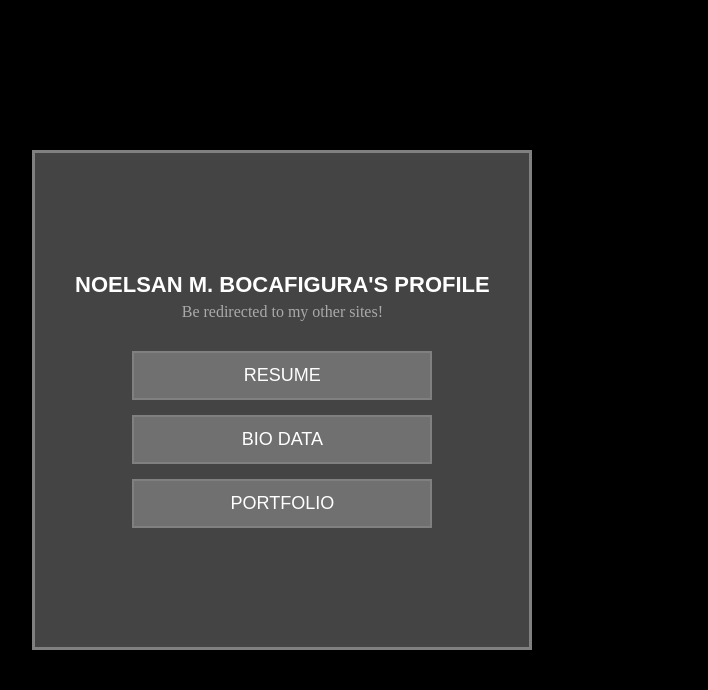
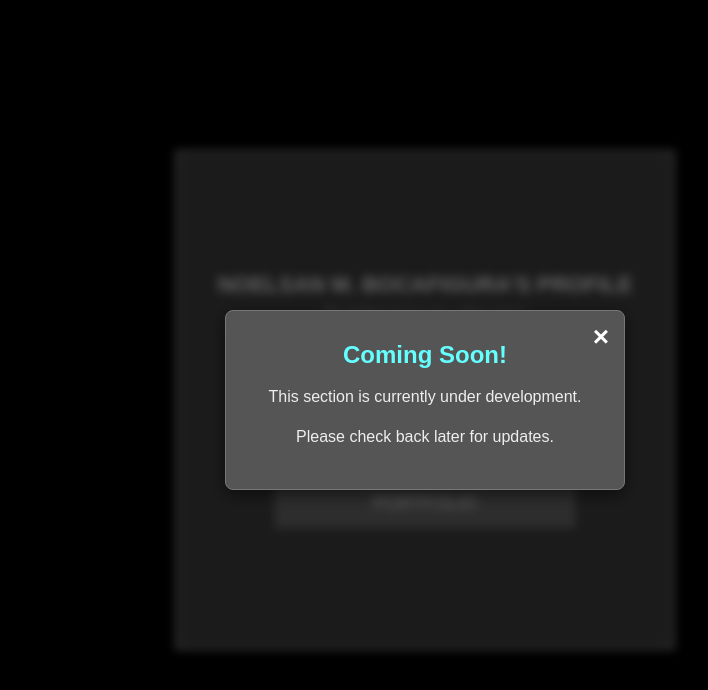
Before and after one commit to NoelsanBocafigura/profile, a plain HTML site: page index.html in a window 1280 px wide. Both pictures are taken after a click on the link "PORTFOLIO". Shown: the whole page, without its empty margins (215-923 px from the left). Drawn offline with Linux system fonts and the light colour scheme.

Commit message:
Implement modal styles in style.css
Added styles for modal background and content.

```diff
--- a/style.css
+++ b/style.css
@@ -75,3 +75,71 @@ body {
     background: #808080;
     transform: translateY(-2px); /* Makes button pop slightly */
 }
+
+
+/* Modal Background */
+.modal {
+    display: none; /* Hidden by default */
+    position: fixed; /* Stay in place */
+    z-index: 1000; /* Sit on top */
+    left: 0;
+    top: 0;
+    width: 100%; /* Full width */
+    height: 100%; /* Full height */
+    overflow: auto; /* Enable scroll if needed */
+    background-color: rgba(0,0,0,0.6); /* Black w/ opacity */
+    justify-content: center; /* Center horizontally */
+    align-items: center; /* Center vertically */
+    backdrop-filter: blur(5px); /* Optional: Blurs background */
+}
+
+/* Modal Content Box */
+.modal-content {
+    background-color: #555; /* Darker background to match theme */
+    margin: auto; /* Centered */
+    padding: 30px;
+    border: 1px solid #777;
+    width: 90%; /* Responsive width */
+    max-width: 400px; /* Max width for larger screens */
+    box-shadow: 0 5px 15px rgba(0,0,0,0.5);
+    position: relative;
+    border-radius: 8px;
+    text-align: center;
+    color: white; /* Text color */
+    font-family: Sans-Serif;
+}
+
+/* Close Button */
+.close-button {
+    color: white;
+    font-size: 28px;
+    font-weight: bold;
+    position: absolute; /* Position relative to modal-content */
+    top: 10px;
+    right: 15px;
+    cursor: pointer;
+    transition: 0.3s;
+}
+
+.close-button:hover,
+.close-button:focus {
+    color: #66FFFF; /* Hover color */
+    text-decoration: none;
+    cursor: pointer;
+}
+
+/* Modal Heading */
+.modal-content h2 {
+    color: #66FFFF; /* Accent color for heading */
+    margin-top: 0;
+    margin-bottom: 15px;
+    font-size: clamp(1.5rem, 4vw, 24px);
+}
+
+/* Modal Paragraphs */
+.modal-content p {
+    color: #eee;
+    font-size: clamp(0.9rem, 2.5vw, 16px);
+    line-height: 1.5;
+    margin-bottom: 10px;
+}
```
